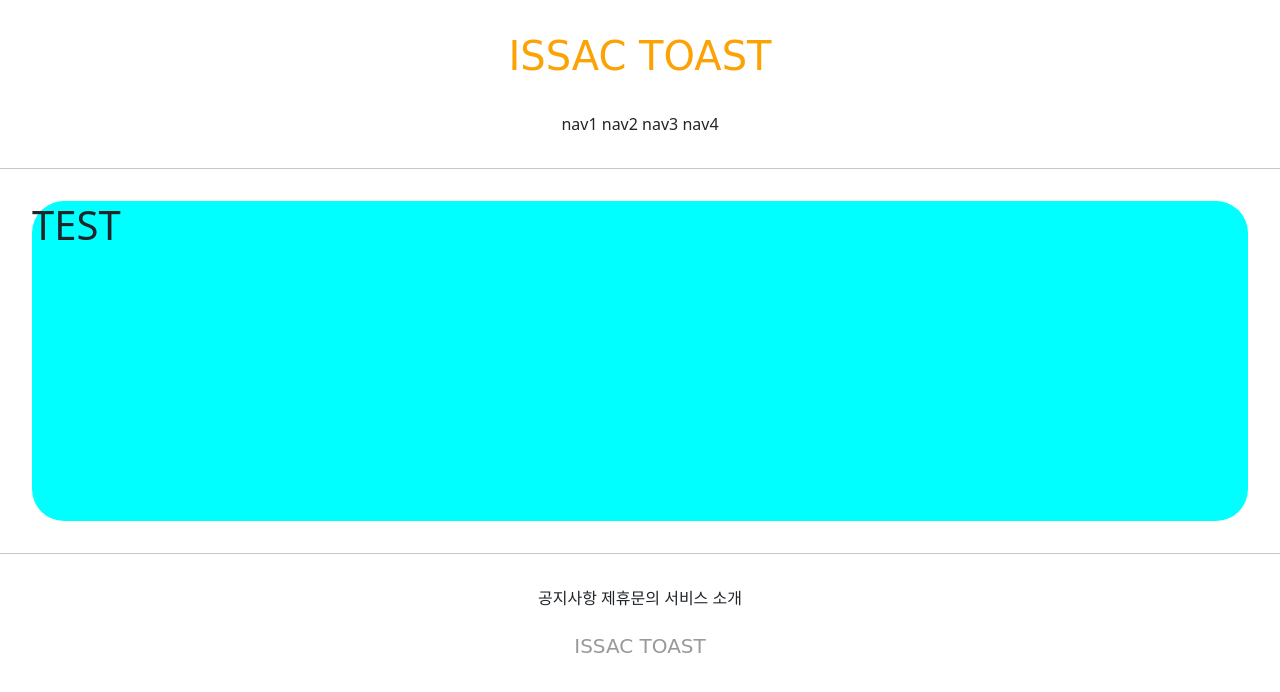
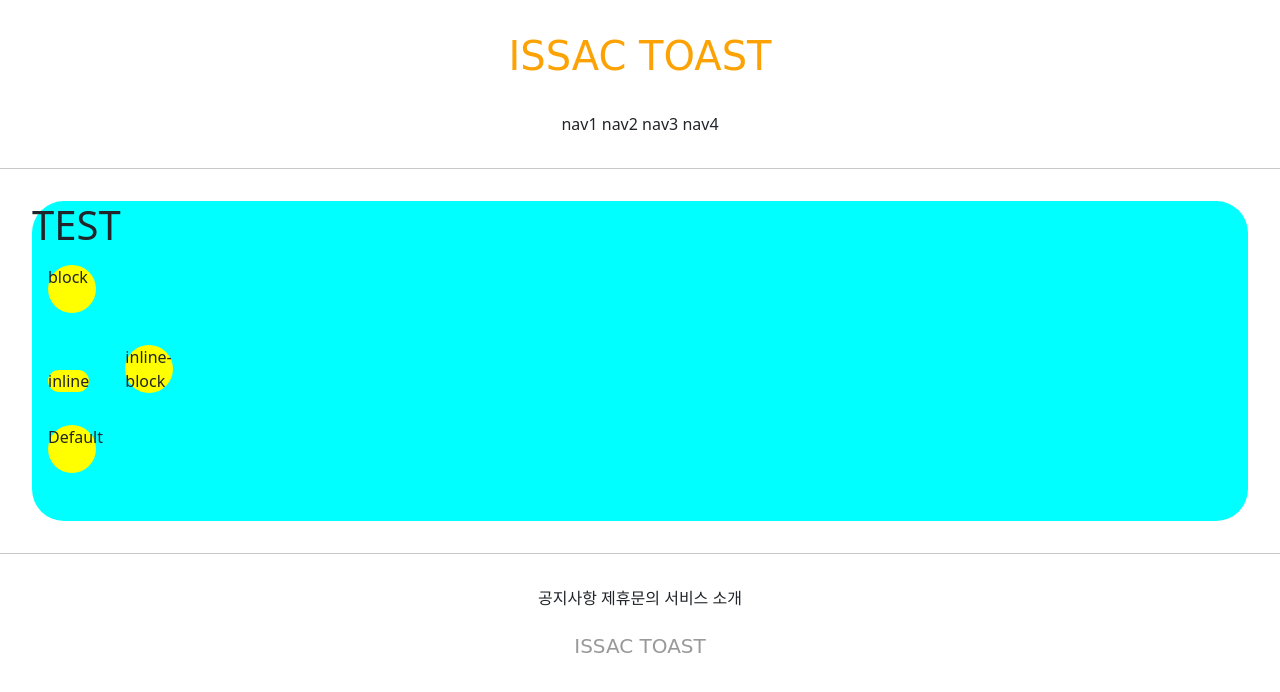
Before and after one commit to issac527/Web-Application_Project, a Django app: page /acount/hw/ in a window 1280 px wide. Shown: the top 692 px of the page. Run offline with Django 3.2, Linux system fonts and the light colour scheme; parts of the project's set-up code (start-up, migrations or seed data) failed here and were passed over; some web fonts are replaced.

Commit message:
2021-07-07 DISPLAY 예제

```diff
--- a/acountapp/templates/acountapp/hello_world.html
+++ b/acountapp/templates/acountapp/hello_world.html
@@ -1,9 +1,32 @@
 {% extends 'base.html' %}
+{# ----------------------- DISPLAY 속성 ----------------------- #}
+{# 부모의 크기를 그대로 가져오는게 block의 특징 #}
+{# inline 너비는 설정가능하나 높이는 설정 불가능 #}
+{# inline-block 높이와 너비를 설정 가능 #}
+{# None 소스코드는 있으나 시각화되지 않음 #}
+    {# Visibility : Hidden 시각화되지는 않았으나 자리는 차지하고 있음 #}
+{# ----------------------------------------------------------- #}
+{% block content %}
 
-{% block content %}
+    <style>
+
+    .testing
+    {
+        background-color : yellow;
+        margin : 1rem;
+        height : 48px;
+        width : 48px;
+        border-radius : 2rem;
+    }
+    </style>
 
     <div style = "height: 20rem; background-color: aqua; margin: 2rem; border-radius: 2rem">
         <h1>TEST</h1>
+        <div class = 'testing' style = "display:block">block</div>
+        <div class = 'testing' style = "display:inline">inline</div>
+        <div class = 'testing' style = "display:inline-block">inline-block</div>
+        <div class = 'testing' style = "display:none">none</div>
+        <div class = 'testing'>Default</div>
     </div>
 
 {% endblock %}
```
